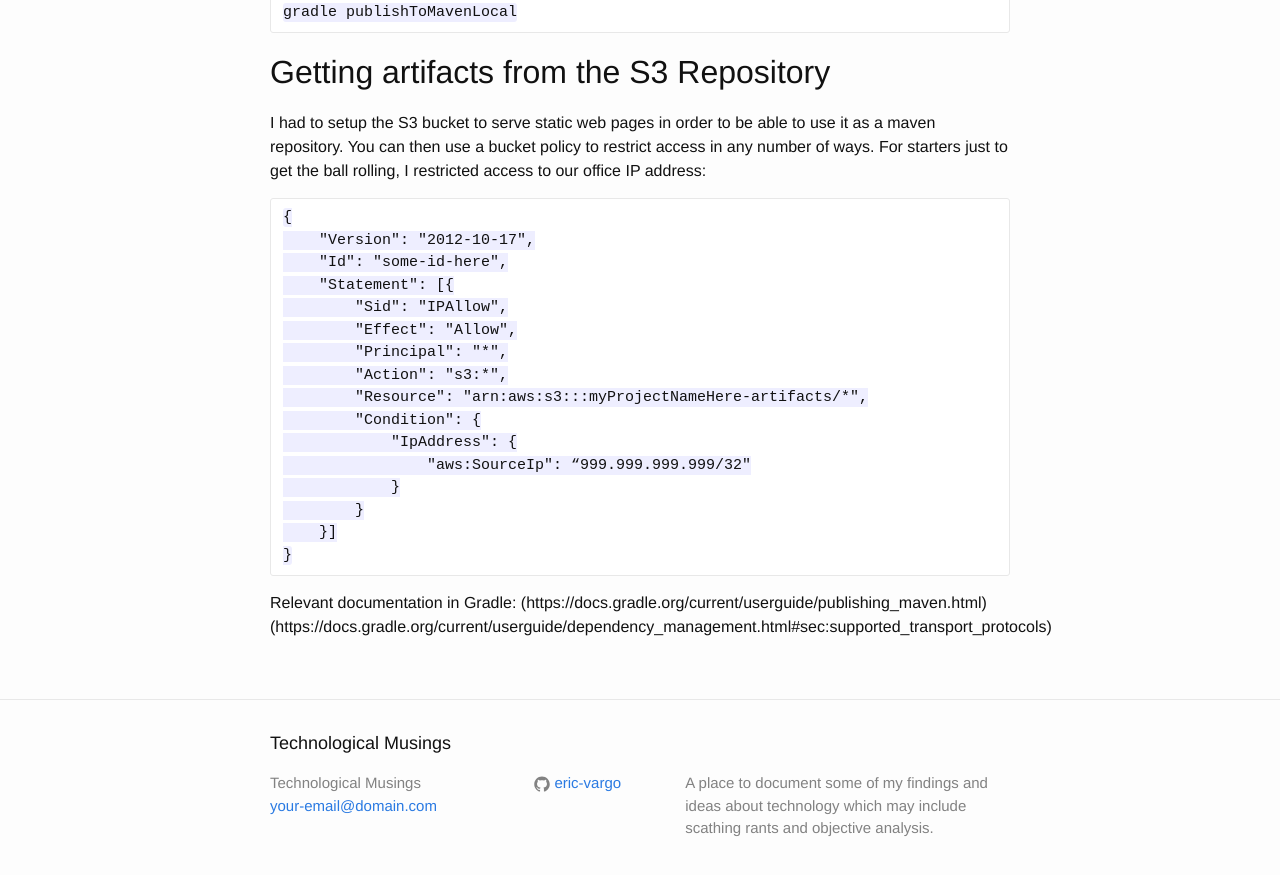
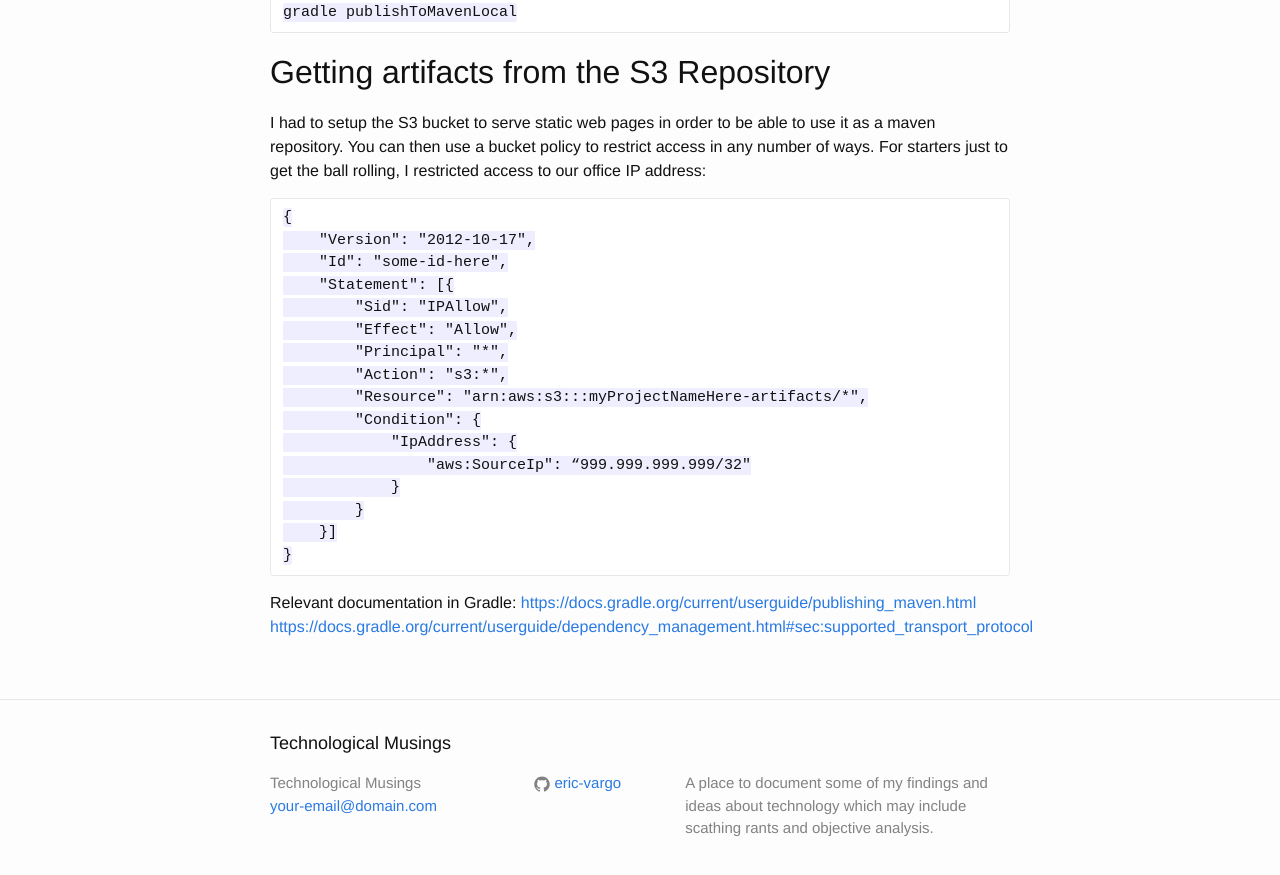
Before and after one commit to eric-vargo/eric-vargo.github.io, a Jekyll site: the page built from _posts/2017-09-20-Using-S3-as-a-Maven-Artifact-Repository.markdown, in a window 1280 px wide and 900 px high, scrolled down 2129 px. Shown: the top 875 px of the window. Built offline with Jekyll 4.4.1, drawn with Linux system fonts in a browser that asks for light colours; some of the changed lines change nothing that is shown.

Commit message:
fixed formatting issues with S3 post

```diff
--- a/_posts/2017-09-20-Using-S3-as-a-Maven-Artifact-Repository.markdown
+++ b/_posts/2017-09-20-Using-S3-as-a-Maven-Artifact-Repository.markdown
@@ -103,5 +103,5 @@ I had to setup the S3 bucket to serve static web pages in order to be able to us
     }
 
 Relevant documentation in Gradle:
-(https://docs.gradle.org/current/userguide/publishing_maven.html)
-(https://docs.gradle.org/current/userguide/dependency_management.html#sec:supported_transport_protocols)
+[https://docs.gradle.org/current/userguide/publishing_maven.html](https://docs.gradle.org/current/userguide/publishing_maven.html)
+[https://docs.gradle.org/current/userguide/dependency_management.html#sec:supported_transport_protocol](https://docs.gradle.org/current/userguide/dependency_management.html#sec:supported_transport_protocols)
```
